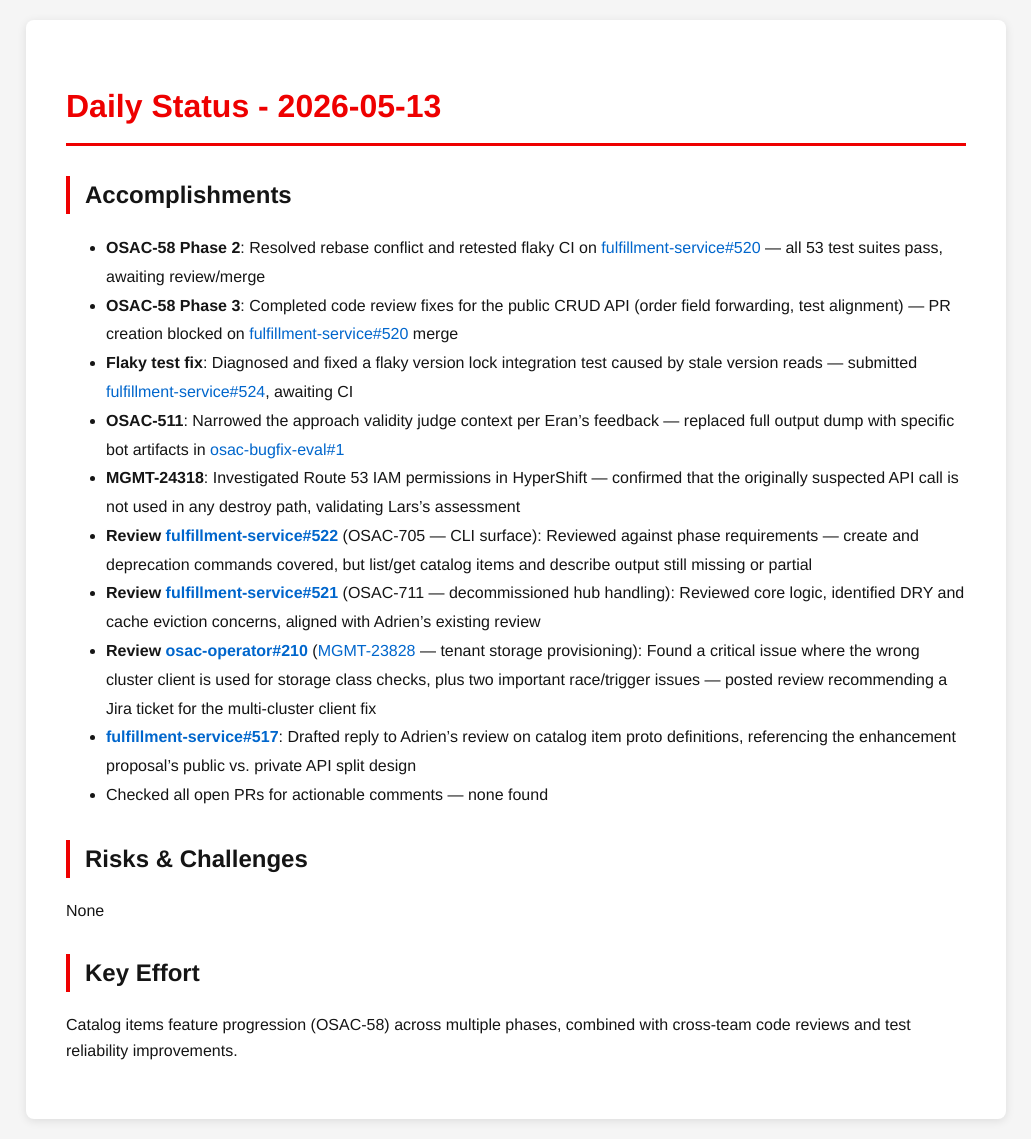
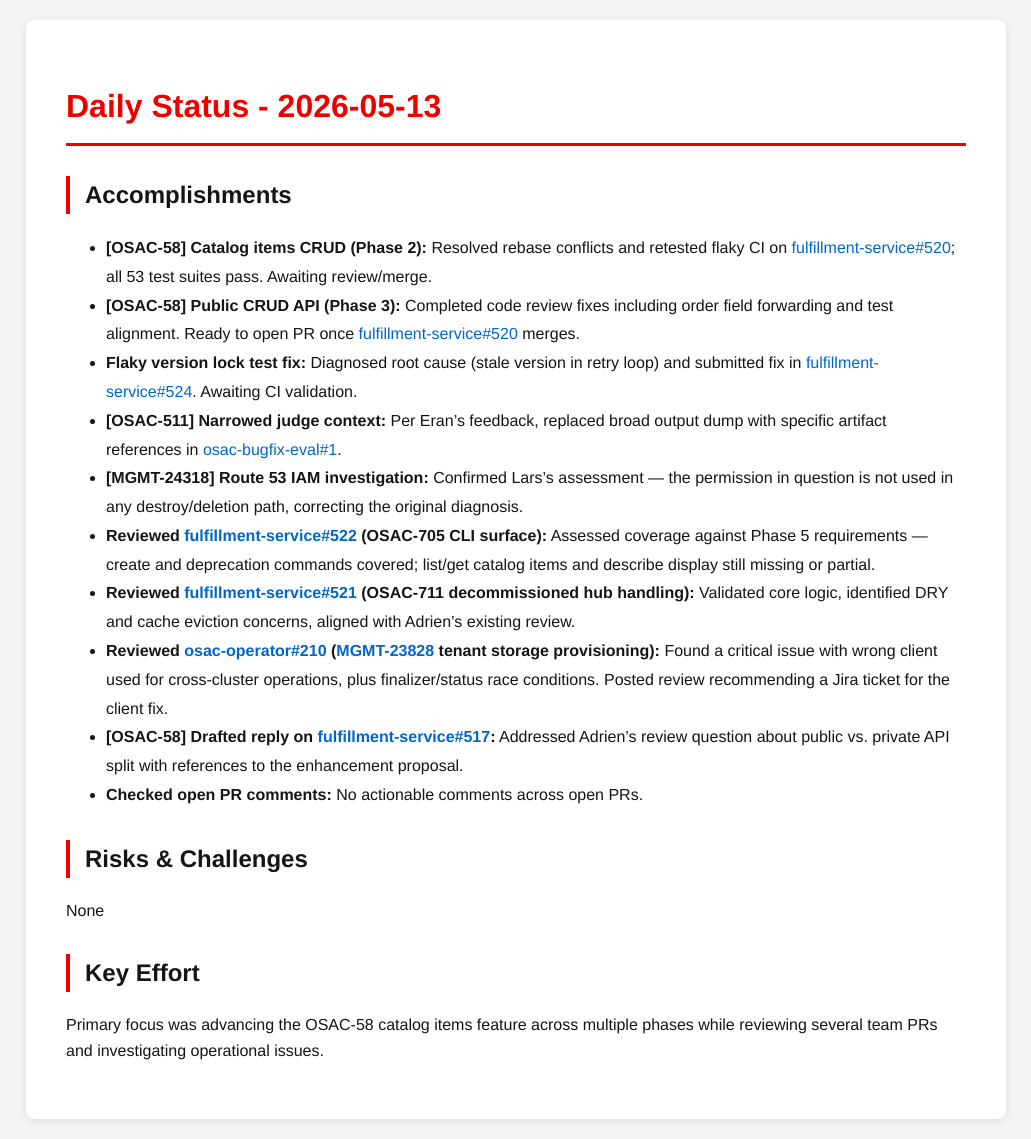
Before and after one commit to tzvatot/daily-status, a Jekyll site: the page built from 2026-05-13.md, in a window 1280 px wide. Shown: the whole page, without its empty margins (124-1155 px from the left). Built offline with Jekyll 4.4.1, drawn with Linux system fonts in a browser that asks for light colours.

Commit message:
Daily status update - 2026-05-13

```diff
--- a/2026-05-13.md
+++ b/2026-05-13.md
@@ -7,19 +7,19 @@ date: 2026-05-13
 # Daily Status - 2026-05-13
 
 ## Accomplishments
-- **OSAC-58 Phase 2**: Resolved rebase conflict and retested flaky CI on [fulfillment-service#520](https://github.com/osac-project/fulfillment-service/pull/520) — all 53 test suites pass, awaiting review/merge
-- **OSAC-58 Phase 3**: Completed code review fixes for the public CRUD API (order field forwarding, test alignment) — PR creation blocked on [fulfillment-service#520](https://github.com/osac-project/fulfillment-service/pull/520) merge
-- **Flaky test fix**: Diagnosed and fixed a flaky version lock integration test caused by stale version reads — submitted [fulfillment-service#524](https://github.com/osac-project/fulfillment-service/pull/524), awaiting CI
-- **OSAC-511**: Narrowed the approach validity judge context per Eran's feedback — replaced full output dump with specific bot artifacts in [osac-bugfix-eval#1](https://github.com/eranco74/osac-bugfix-eval/pull/1)
-- **MGMT-24318**: Investigated Route 53 IAM permissions in HyperShift — confirmed that the originally suspected API call is not used in any destroy path, validating Lars's assessment
-- **Review [fulfillment-service#522](https://github.com/osac-project/fulfillment-service/pull/522)** (OSAC-705 — CLI surface): Reviewed against phase requirements — create and deprecation commands covered, but list/get catalog items and describe output still missing or partial
-- **Review [fulfillment-service#521](https://github.com/osac-project/fulfillment-service/pull/521)** (OSAC-711 — decommissioned hub handling): Reviewed core logic, identified DRY and cache eviction concerns, aligned with Adrien's existing review
-- **Review [osac-operator#210](https://github.com/osac-project/osac-operator/pull/210)** ([MGMT-23828](https://issues.redhat.com/browse/MGMT-23828) — tenant storage provisioning): Found a critical issue where the wrong cluster client is used for storage class checks, plus two important race/trigger issues — posted review recommending a Jira ticket for the multi-cluster client fix
-- **[fulfillment-service#517](https://github.com/osac-project/fulfillment-service/pull/517)**: Drafted reply to Adrien's review on catalog item proto definitions, referencing the enhancement proposal's public vs. private API split design
-- Checked all open PRs for actionable comments — none found
+- **[OSAC-58] Catalog items CRUD (Phase 2):** Resolved rebase conflicts and retested flaky CI on [fulfillment-service#520](https://github.com/osac-project/fulfillment-service/pull/520); all 53 test suites pass. Awaiting review/merge.
+- **[OSAC-58] Public CRUD API (Phase 3):** Completed code review fixes including order field forwarding and test alignment. Ready to open PR once [fulfillment-service#520](https://github.com/osac-project/fulfillment-service/pull/520) merges.
+- **Flaky version lock test fix:** Diagnosed root cause (stale version in retry loop) and submitted fix in [fulfillment-service#524](https://github.com/osac-project/fulfillment-service/pull/524). Awaiting CI validation.
+- **[OSAC-511] Narrowed judge context:** Per Eran's feedback, replaced broad output dump with specific artifact references in [osac-bugfix-eval#1](https://github.com/eranco74/osac-bugfix-eval/pull/1).
+- **[MGMT-24318] Route 53 IAM investigation:** Confirmed Lars's assessment — the permission in question is not used in any destroy/deletion path, correcting the original diagnosis.
+- **Reviewed [fulfillment-service#522](https://github.com/osac-project/fulfillment-service/pull/522) (OSAC-705 CLI surface):** Assessed coverage against Phase 5 requirements — create and deprecation commands covered; list/get catalog items and describe display still missing or partial.
+- **Reviewed [fulfillment-service#521](https://github.com/osac-project/fulfillment-service/pull/521) (OSAC-711 decommissioned hub handling):** Validated core logic, identified DRY and cache eviction concerns, aligned with Adrien's existing review.
+- **Reviewed [osac-operator#210](https://github.com/osac-project/osac-operator/pull/210) ([MGMT-23828](https://issues.redhat.com/browse/MGMT-23828) tenant storage provisioning):** Found a critical issue with wrong client used for cross-cluster operations, plus finalizer/status race conditions. Posted review recommending a Jira ticket for the client fix.
+- **[OSAC-58] Drafted reply on [fulfillment-service#517](https://github.com/osac-project/fulfillment-service/pull/517):** Addressed Adrien's review question about public vs. private API split with references to the enhancement proposal.
+- **Checked open PR comments:** No actionable comments across open PRs.
 
 ## Risks & Challenges
 None
 
 ## Key Effort
-Catalog items feature progression (OSAC-58) across multiple phases, combined with cross-team code reviews and test reliability improvements.
+Primary focus was advancing the OSAC-58 catalog items feature across multiple phases while reviewing several team PRs and investigating operational issues.
```
